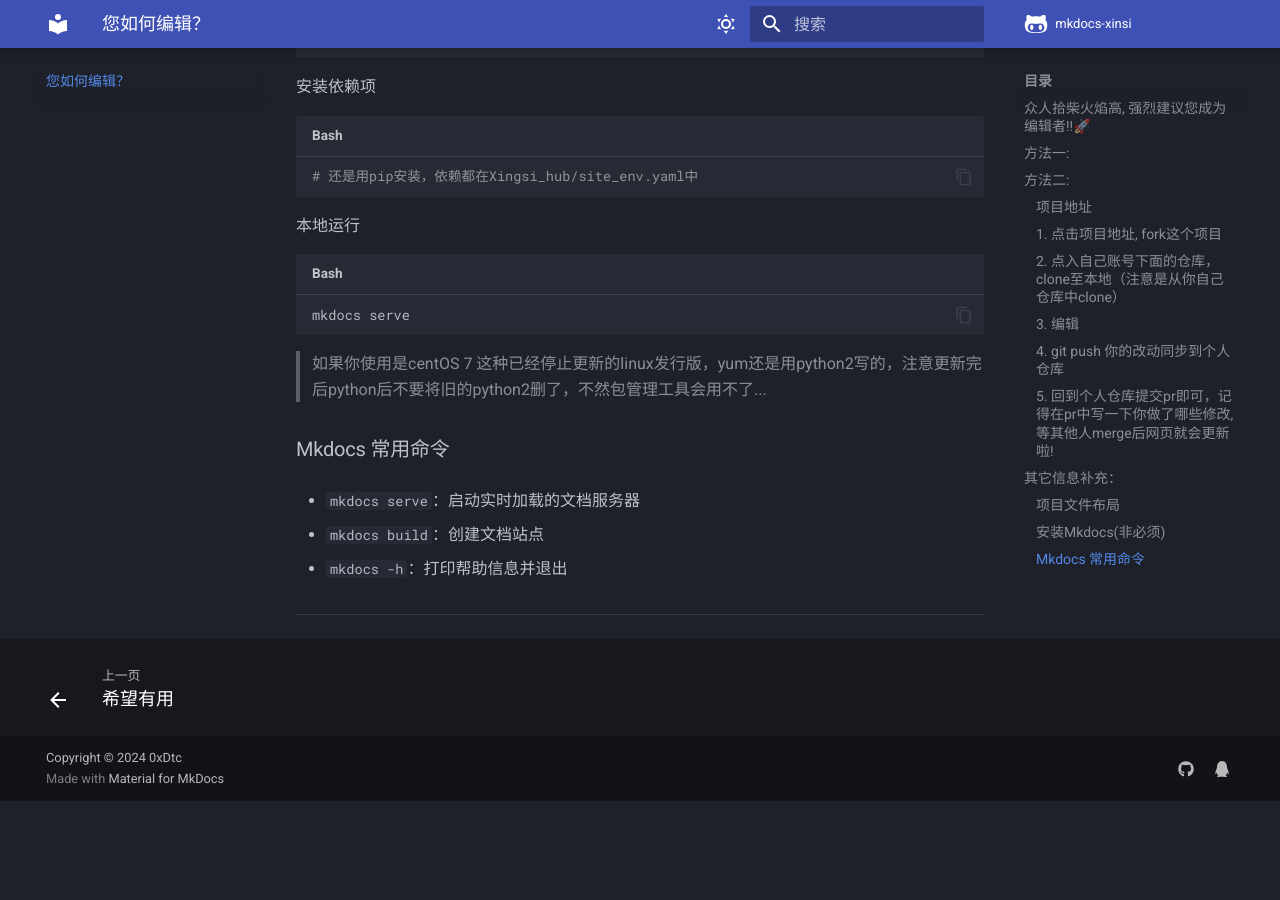
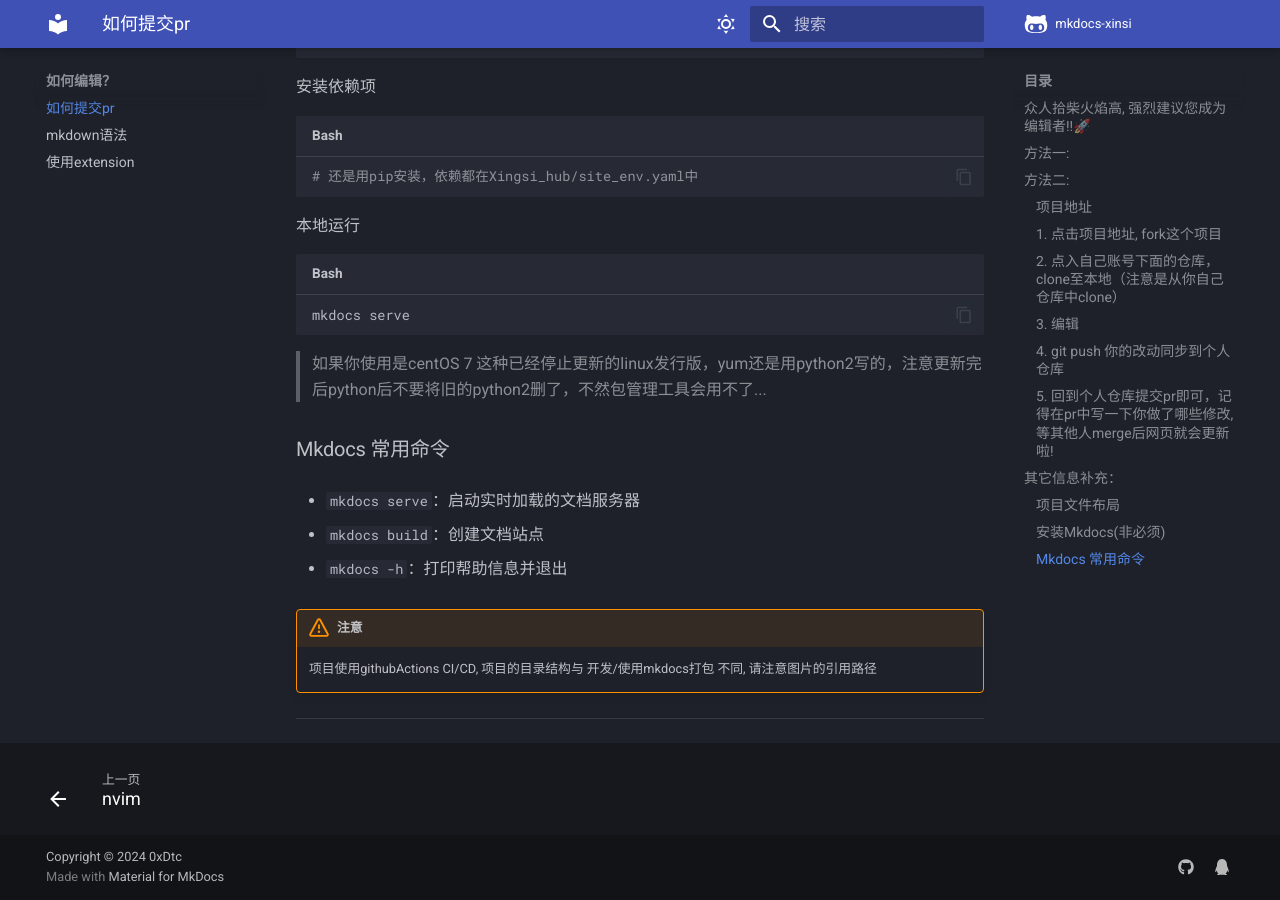
Before and after one commit to disjfjdizmfnkf/mkdocs-xingsi, an MkDocs documentation site: the page built from docs/howToEdit/howToEdit.md, in a window 1280 px wide and 900 px high, scrolled down 3568 px. Built offline with MkDocs 1.6.1 and Material for MkDocs 9.7.7, drawn with Linux system fonts in a browser that asks for light colours; comment, search, counter and statistics services are not loaded; before the commit the page ends 4369 px from its top, so only the background shows below that.

Commit message:
add: useMkdocsExtensions

```diff
--- a/docs/howToEdit/howToEdit.md
+++ b/docs/howToEdit/howToEdit.md
@@ -116,3 +116,8 @@
 * `mkdocs build`：创建文档站点
 
 * `mkdocs -h`：打印帮助信息并退出
+
+
+!!! warning "注意"
+
+	项目使用githubActions CI/CD, 项目的目录结构与 开发/使用mkdocs打包 不同, 请注意图片的引用路径
--- a/mkdocs.yml
+++ b/mkdocs.yml
@@ -1,6 +1,6 @@
 # [Info] 基本信息
 site_name: Xingsi_hub # 左上角标题
-site_url: https://Xingsi_Hub
+site_url: https://xing-si.xyz
 site_author: 0xDtc
 site_description: 行思工作室
 
@@ -27,7 +27,7 @@
     - navigation.tabs # 使用Tab来进行分类
     - navigation.top # 返回顶部的按钮 在上滑时出现
     - navigation.footer # 上一个下一个按钮
-    - navigation.indexes # Tab会有一个index.md 而不是在打开Tab时打开第一篇文章
+    - navigation.indexes # Tab会有一个index.md 导航页
     - navigation.expand # 打开Tab时左侧目录全部展开
     - search.suggest # 搜索输入一些字母时推荐补全整个单词
     - search.highlight # 搜索出的文章关键词加入高亮
@@ -160,5 +160,8 @@
       - jetBrains: editorRecommend/jet.md
       - visualStudioCode: editorRecommend/vsc.md
       - nvim: editorRecommend/nvim.md
-  - 希望有用 : chapterGuide/ifYouFeelConfused.md
-  - 您如何编辑？: howToEdit/howToEdit.md
+  - 如何编辑？:
+      - 如何提交pr: howToEdit/howToEdit.md
+      - mkdown语法: howToEdit/markdownSyntax.md
+      - 使用extension: howToEdit/useMkdocsExtensions.md
+  - Tips : admonitions/admonitions.md
```
Also changed, not shown: docs/index.md (+0 -1 lines).
